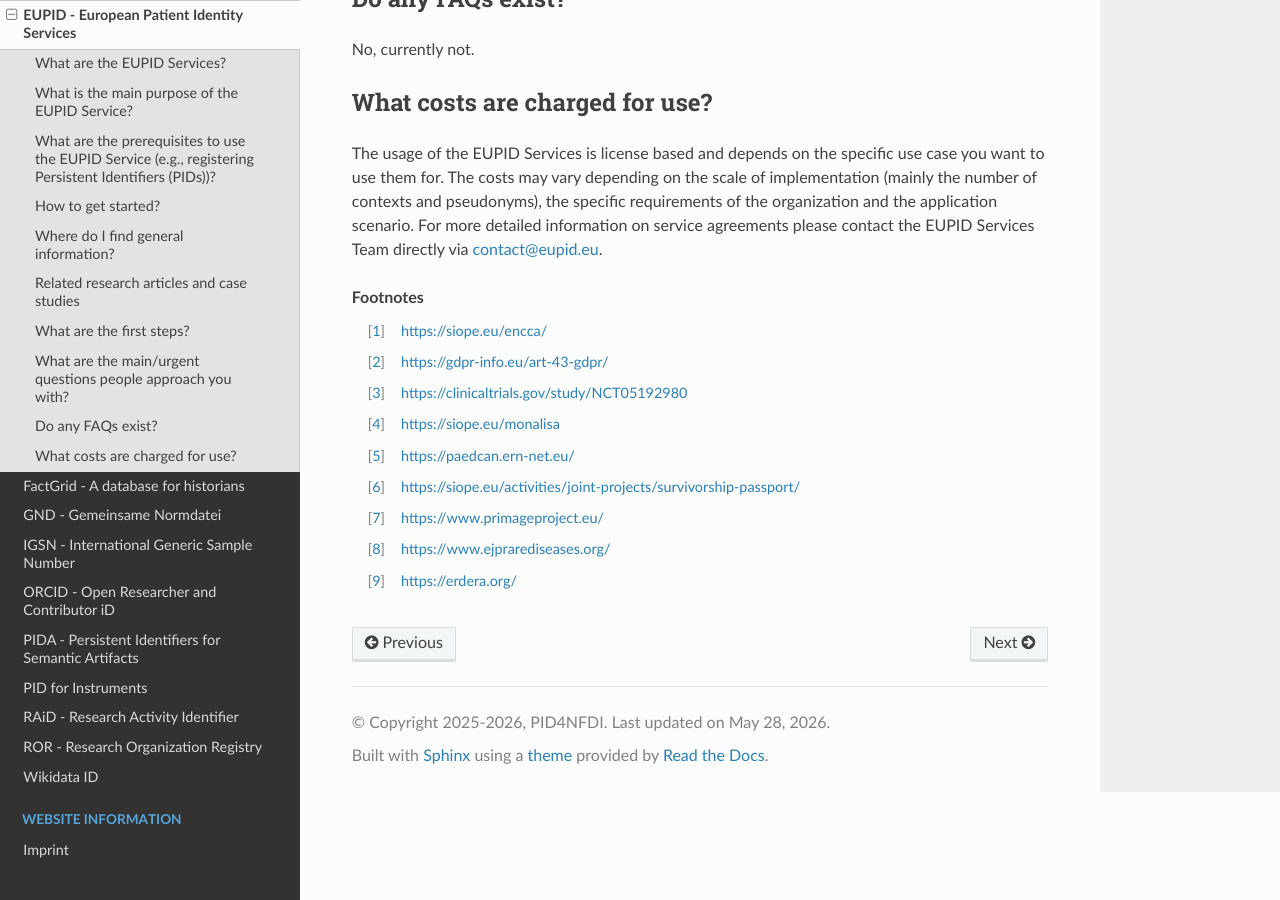
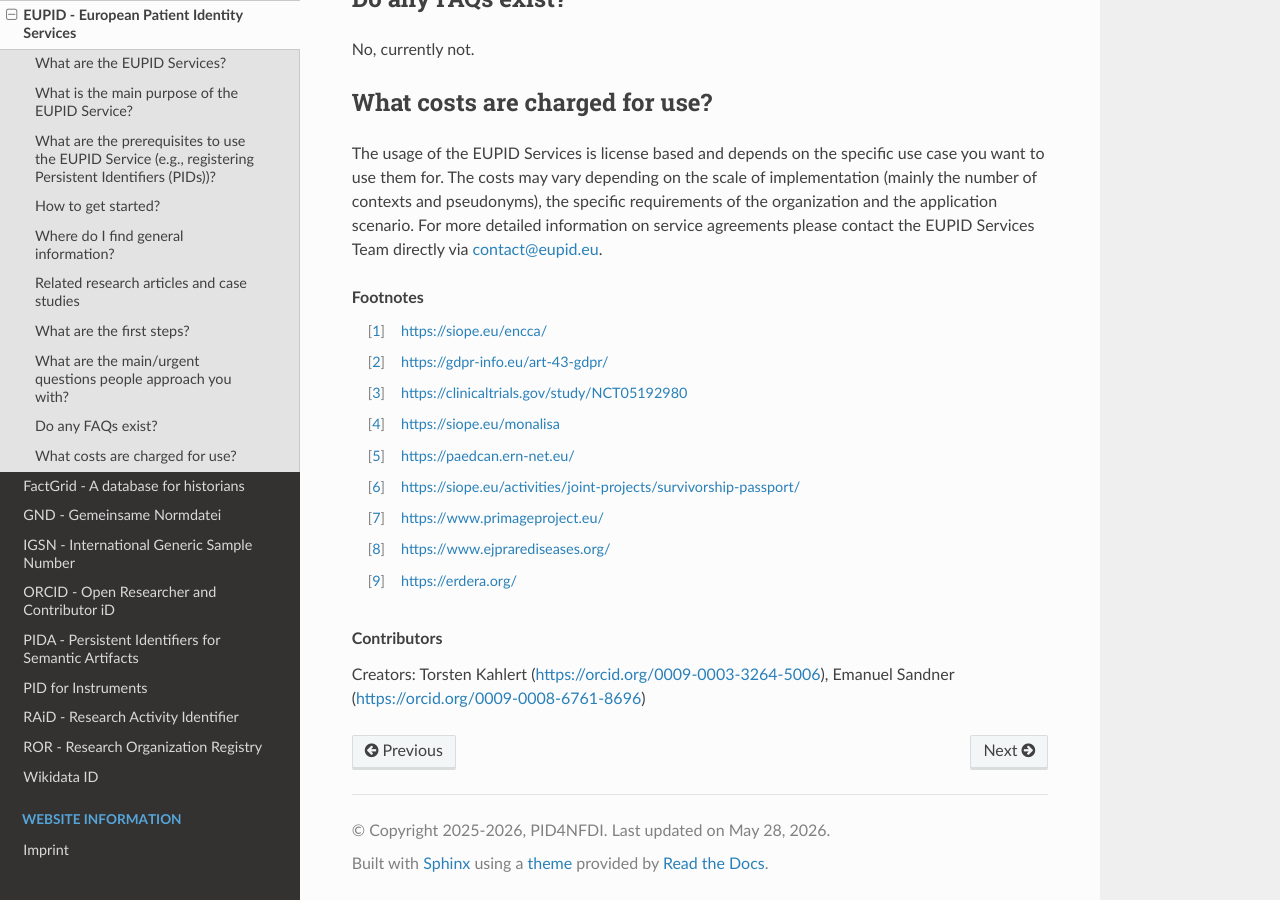
Before and after one commit to stephw-tib/pid4nfdi-training, a Sphinx documentation site: the page built from docs/source/eupid.rst, in a window 1280 px wide and 900 px high, scrolled down 3282 px. Built offline with Sphinx 7.4.7 and the Read the Docs theme 3.1.0, drawn with Linux system fonts in a browser that asks for light colours; pages that are not in the unit, such as notebooks, are missing from menus.

Commit message:
Update contributors part
Signed-off-by: kahlertt <166626523+kahlertt@users.noreply.github.com>

```diff
--- a/docs/source/eupid.rst
+++ b/docs/source/eupid.rst
@@ -114,5 +114,5 @@
 .. [#ejprd] https://www.ejprarediseases.org/
 .. [#erdera] https://erdera.org/
 
-----
+.. rubric:: Contributors
 Creators: Torsten Kahlert (https://orcid.org/0009-0003-3264-5006), Emanuel Sandner (https://orcid.org/0009-0008-6761-8696)
```
